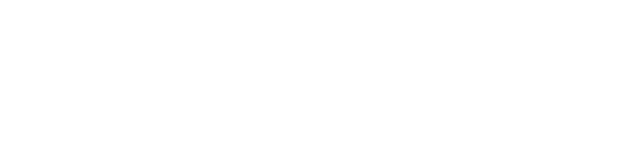
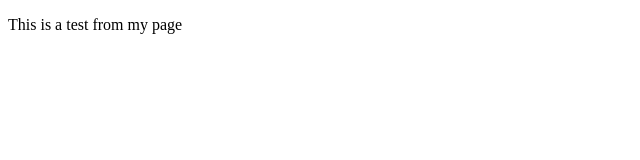
Before and after one commit to Juliohe316/preWorkDemoProyect, a plain HTML site: page index.html in a window 1280 px wide. Shown: the whole page, without its empty margins (0-640 px from the left). Drawn offline with Linux system fonts and the light colour scheme.

Commit message:
cambios en el body texto

```diff
--- a/index.html
+++ b/index.html
@@ -7,6 +7,6 @@
     <title>PreWorkProyect</title>
 </head>
 <body>
-
+    <p>This is a test from my page</p>
 </body>
 </html>
```
